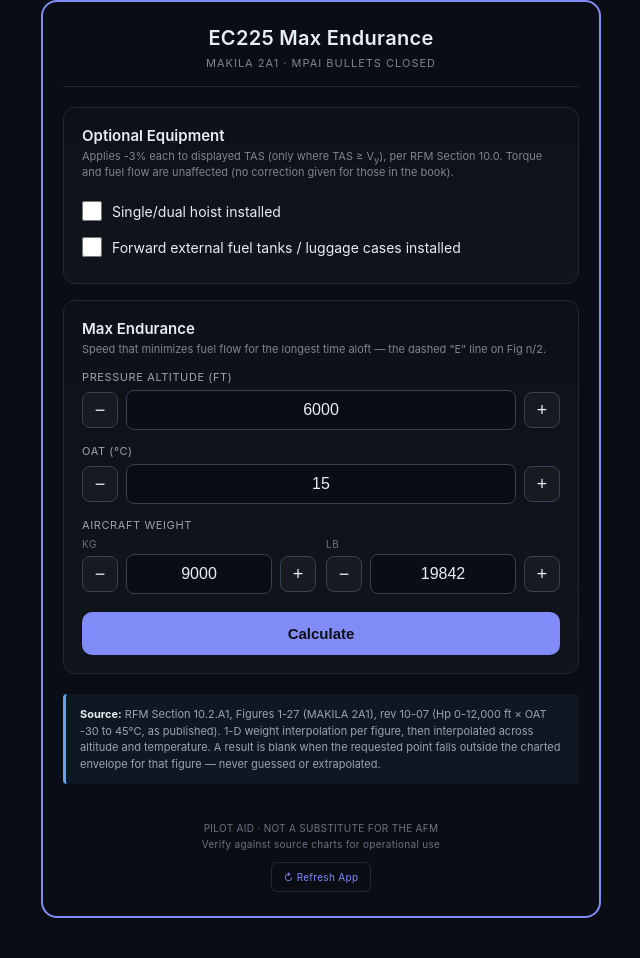
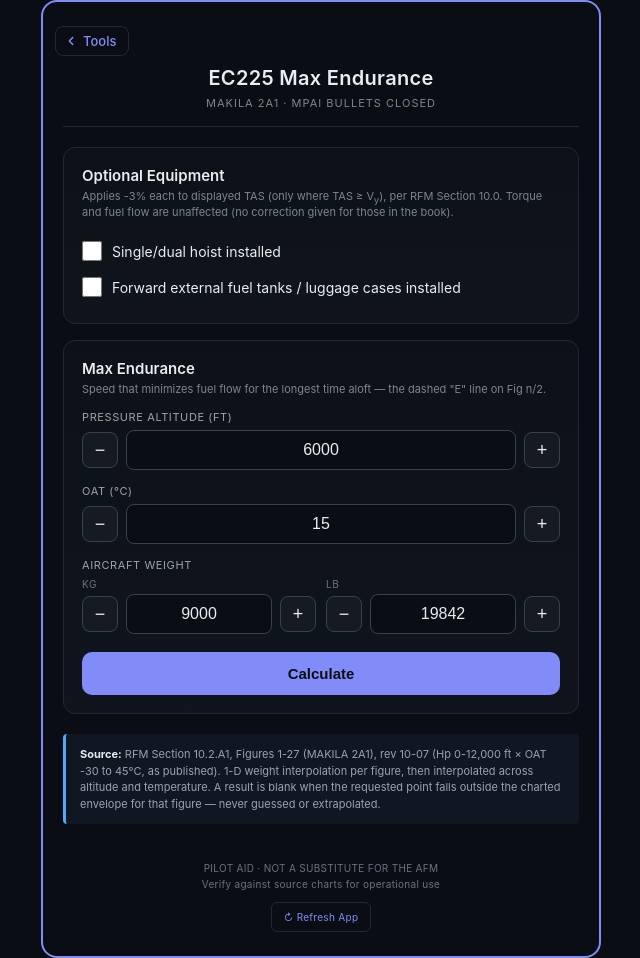
Before and after one commit to bendmetal/ec225-max-endurance, a plain HTML site: page index.html in a window 1280 px wide. Shown: the whole page, without its empty margins (319-959 px from the left). Before the commit the page ends 918 px from the top, so only its background shows below. Drawn offline with Linux system fonts and the light colour scheme.

Commit message:
Add back-to-tools link in header (no swipe-back in home-screen PWA)

```diff
--- a/index.html
+++ b/index.html
@@ -31,6 +31,25 @@
     border-radius: 16px;
   }
   header { text-align: center; margin-bottom: 20px; padding-bottom: 16px; border-bottom: 1px solid #1f2937; }
+  /* Back to the tool list. A home-screen PWA has no browser chrome and no
+     swipe-back gesture, so without this there is genuinely no way out of a
+     tool -- pilots were getting stranded. Sits left of the title, sized to
+     a comfortable thumb target. (Added 2026-09-01.) */
+  .back-link {
+    display: inline-flex; align-items: center; gap: 5px;
+    color: #818cf8; text-decoration: none;
+    font-size: 13px; font-weight: 500;
+    padding: 6px 12px 6px 8px; margin-left: -8px;
+    border: 1px solid #1f2937; border-radius: 8px;
+    -webkit-tap-highlight-color: transparent;
+  }
+  .back-link:active { background: #1f2937; }
+  .back-link svg { width: 14px; height: 14px; }
+  /* Its own row, left-aligned above the centred title. Deliberately NOT
+     absolutely positioned over the header: most tool titles are long
+     enough to wrap to two lines on a phone, and an overlaid link would
+     collide with them. A separate row cannot overlap at any width. */
+  .back-row { text-align: left; margin-bottom: 10px; }
   h1 { font-size: 20px; font-weight: 600; letter-spacing: 0.3px; }
   .subtitle { font-size: 11px; color: #7d8590; margin-top: 6px; letter-spacing: 1px; text-transform: uppercase; }
 
@@ -124,6 +143,7 @@
 <body>
 <div class="app">
   <header>
+    <div class="back-row"><a href="../" class="back-link" aria-label="Back to tool list"><svg viewBox="0 0 24 24" fill="none" stroke="currentColor" stroke-width="2.5" stroke-linecap="round" stroke-linejoin="round"><polyline points="15 18 9 12 15 6"></polyline></svg><span class="back-word">Tools</span></a></div>
     <h1>EC225 Max Endurance</h1>
     <div class="subtitle">MAKILA 2A1 &middot; MPAI Bullets Closed</div>
   </header>
--- a/sw.js
+++ b/sw.js
@@ -1,7 +1,7 @@
 // EC225 Max Endurance - Service Worker
 // Caches the app for full offline use after first load
 
-const CACHE_NAME = 'ec225-max-endurance-v2';
+const CACHE_NAME = 'ec225-max-endurance-v3';
 const FILES_TO_CACHE = [
   './',
   './index.html'
```
